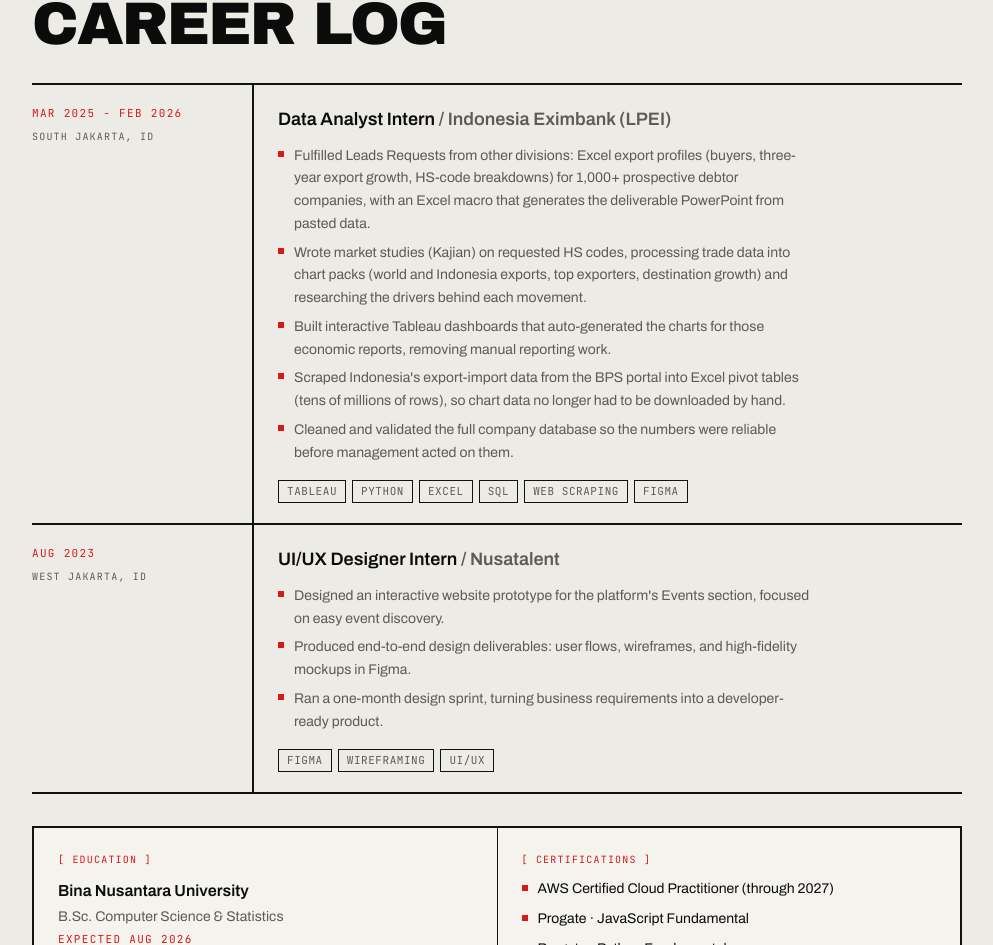
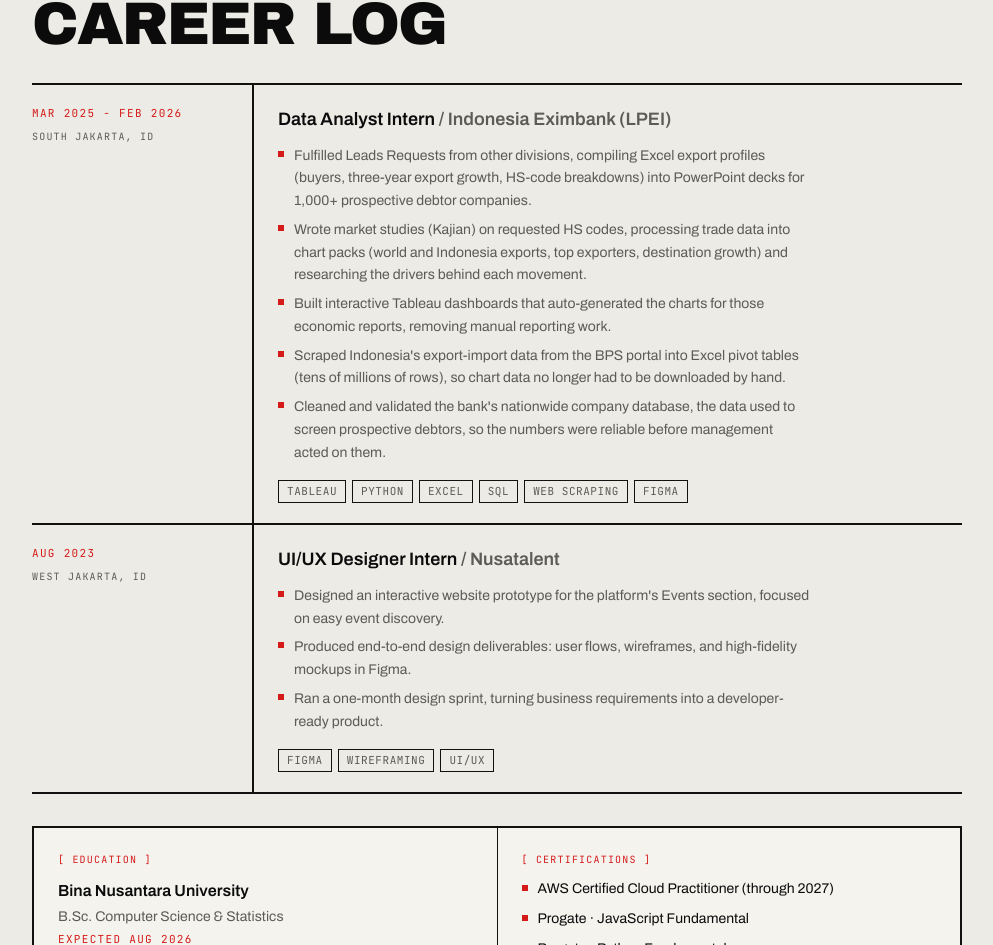
Before and after one commit to zpjosephi/josephsweb, a Next.js app: page /v2 in a window 1280 px wide. Shown: the part 2843-3788 px from the top of the page, without its empty margins (278-1271 px from the left). Built offline with nearby package versions, Linux system fonts and the light colour scheme; a web font is replaced by a local one.

Commit message:
drop the macro claim (not his work), specify the nationwide debtor-screening database

```diff
--- a/src/app/minimal/page.tsx
+++ b/src/app/minimal/page.tsx
@@ -275,7 +275,7 @@
     title: "Data Analyst Intern",
     org: "Indonesia Eximbank (LPEI)",
     points: [
-      "Fulfilled Leads Requests from other divisions: export profiles for 1,000+ prospective debtor companies, with an Excel macro that builds the deliverable PowerPoint.",
+      "Fulfilled Leads Requests from other divisions: export profiles for 1,000+ prospective debtor companies, delivered as PowerPoint decks.",
       "Wrote market studies (Kajian) on requested HS codes, turning trade data into charts and researching the drivers behind each movement.",
       "Built Tableau dashboards that generate the charts for economic reports automatically, replacing manual work.",
       "Scraped Indonesia's export-import data from the BPS portal into Excel pivot tables, tens of millions of rows.",
--- a/src/data/experience.ts
+++ b/src/data/experience.ts
@@ -17,11 +17,11 @@
     location: "South Jakarta, ID",
     period: "Mar 2025 - Feb 2026",
     bullets: [
-      "Fulfilled Leads Requests from other divisions: Excel export profiles (buyers, three-year export growth, HS-code breakdowns) for 1,000+ prospective debtor companies, with an Excel macro that generates the deliverable PowerPoint from pasted data.",
+      "Fulfilled Leads Requests from other divisions, compiling Excel export profiles (buyers, three-year export growth, HS-code breakdowns) into PowerPoint decks for 1,000+ prospective debtor companies.",
       "Wrote market studies (Kajian) on requested HS codes, processing trade data into chart packs (world and Indonesia exports, top exporters, destination growth) and researching the drivers behind each movement.",
       "Built interactive Tableau dashboards that auto-generated the charts for those economic reports, removing manual reporting work.",
       "Scraped Indonesia's export-import data from the BPS portal into Excel pivot tables (tens of millions of rows), so chart data no longer had to be downloaded by hand.",
-      "Cleaned and validated the full company database so the numbers were reliable before management acted on them.",
+      "Cleaned and validated the bank's nationwide company database, the data used to screen prospective debtors, so the numbers were reliable before management acted on them.",
     ],
     tools: ["Tableau", "Python", "Excel", "SQL", "Web scraping", "Figma"],
   },
```
Also changed, not shown: 1 other file (tests, documents, lock files or other folders).
